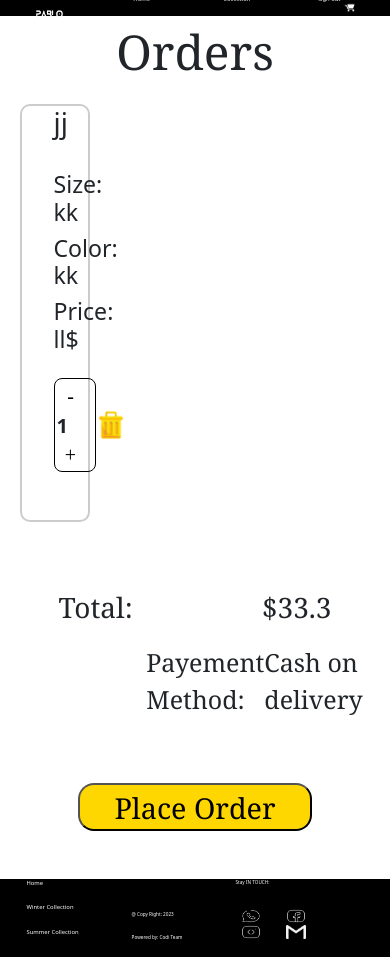
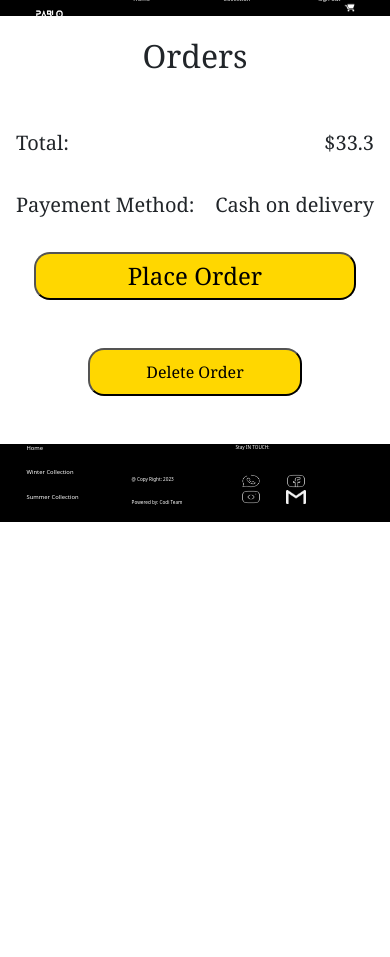
Before and after one commit to Rashabadran/E-commerce-frontend, a React (Create React App) app in the folder e-commerce/: page /Order in a window 390 px wide. After the commit the page ends 844 px from the top, so only its background shows below. Built offline with nearby package versions, Linux system fonts and the light colour scheme.

Commit message:
ReadyForFatima

```diff
--- a/e-commerce/package.json
+++ b/e-commerce/package.json
@@ -3,6 +3,7 @@
   "version": "0.1.0",
   "private": true,
   "dependencies": {
+    "@emailjs/browser": "^3.11.0",
     "@testing-library/jest-dom": "^5.16.5",
     "@testing-library/react": "^13.4.0",
     "@testing-library/user-event": "^13.5.0",
--- a/e-commerce/src/Order.css
+++ b/e-commerce/src/Order.css
@@ -10,6 +10,7 @@
   display: flex;
   flex-wrap: wrap;
   flex-direction: row;
+  column-gap: 2rem;
   justify-content: flex-start;
   align-items: center;
 }
@@ -18,9 +19,7 @@
   display: flex;
   flex-direction: column;
   border: 2px solid #ccc;
-    /* sets the border style */
   border-radius: 10px;
-    /* sets the border radius */
   width: 20%;
 }
 
@@ -37,10 +36,7 @@
 }
 
 .quantity {
-    display: flex;
-    flex-direction: row;
-    justify-content: space-between;
-    align-items: center;
+  margin-top: 2rem;
 }
 
 .Orders-page {
@@ -56,7 +52,7 @@
 }
 
 .order-total {
-    width: 25%;
+  width: 50%;
   margin-top: 4rem;
   display: flex;
   justify-content: space-between;
@@ -66,7 +62,7 @@
 }
 
 .order-pay {
-    width: 25%;
+  width: 50%;
   display: flex;
   justify-content: space-between;
   align-items: center;
@@ -86,16 +82,6 @@
   font-family: Cambria, Cochin, Georgia, Times, "Times New Roman", serif;
 }
 
-.count-button {
-    display: flex;
-}
-
-.borderrA {
-    border: 1px solid black;
-    padding: 2px;
-    border-radius: 8px;
-}
-
 .delete-icon {
   width: 30px;
   height: 30px;
@@ -103,130 +89,139 @@
 
 .order-title {
   margin-bottom: 2rem;
+  margin-top: 2rem;
 }
 
-.count-button__decrease,
-.count-button__increase {
-    background-color: white;
-    border: none;
-    font-size: 20px;
-    width: 30px;
-    height: 30px;
-    text-align: center;
-    line-height: 1;
-    cursor: pointer;
-    font-family: "Times New Roman", Times, serif;
+.order-writing > p {
+  font-size: 1.2rem;
 }
 
-.count-button__quantity {
-    margin: 0 10px;
-    font-size: 25px;
-    font-weight: bold;
-}
-
-@media screen and (max-width: 768px) {
-    .orders-all {
-        width: 90%;
-        margin: 0 auto;
-        margin-top: 1rem;
-        margin-left: auto;
-        margin-right: auto;
-    }
-
-    .order-image {
-        margin-left: 0;
-        margin-right: 0;
-    }
-
-    .Img-desc {
-        margin-top: -8rem;
-        margin-left: 0;
-        margin-right: 0;
-        font-size: 1.5rem;
-    }
-
-    .order-flex {
-        margin-left: 0;
-        flex-wrap: wrap;
-    }
-
-    .del-icon {
-        padding-right: 0;
-    }
-
-    .order-total {
-        width: 90%;
-        margin-left: auto;
-        margin-right: auto;
-        margin-top: 2rem;
-        font-size: 24px;
-    }
-
-    .order-check {
-        margin-left: auto;
-        margin-right: auto;
-        margin-bottom: 2rem;
-        margin-top: 2rem;
-        width: 80%;
+.orderalldelete {
+  margin-bottom: 3rem;
+  margin-top: 3rem;
+  margin-right: 3rem;
+  width: 15rem;
   height: 3rem;
   border-radius: 1rem;
   background-color: gold;
   color: black;
   font-size: 1.5rem;
+  font-family: Cambria, Cochin, Georgia, Times, "Times New Roman", serif;
+  align-self: end;
 }
 
-    .order-price {
-        font-size: 24px;
+
+/* Media queries for mobile */
+@media only screen and (max-width: 768px) {
+  .orders-div {
+    display: flex;
+    flex-direction: column;
+    align-items: center;
+    padding: 0 1rem;
   }
 
-    .count-button {
+  .order-style {
+    width: 100%;
+    display: flex;
+    flex-wrap: wrap;
+    justify-content: center;
+    align-items: center;
+  }
+
+  .order-det {
+    display: flex;
+    flex-direction: column;
+    border: 2px solid #ccc;
+    border-radius: 10px;
+    width: 90%;
+    margin: 1rem 0;
+  }
+
+  .order-img {
+    margin-top: 1rem;
+    width: 100%;
+  }
+
+  .order-writing {
+    margin: 1rem;
+  }
+
+  .quantity {
     margin-top: 1rem;
   }
 
-    .count-button__decrease,
-    .count-button__increase {
-        font-size: 18px;
-        width: 25px;
-        height: 25px;
+  .Orders-page {
+    font-size: 2rem;
+    font-family: Cambria, Cochin, Georgia, Times, "Times New Roman", serif;
+    text-align: center;
+    margin: 1rem;
   }
 
-    .count-button__quantity {
-        font-size: 18px;
-        margin: 0 5px;
-    }
+  .del-icon {
+    width: 2rem;
+    height: 2rem;
+    margin-left: auto;
   }
 
-@media screen and (max-width: 1024px) {
   .order-total {
-        width: 70%;
-        margin-left: auto;
-        margin-right: auto;
-        margin-top: 4rem;
-        font-size: 28px;
+    width: 100%;
+    margin-top: 2rem;
+    display: flex;
+    justify-content: space-between;
+    align-items: center;
+    font-family: Cambria, Cochin, Georgia, Times, "Times New Roman", serif;
+    font-size: 20px;
+    margin-bottom: 1rem;
+  }
+
+  .order-pay {
+    width: 100%;
+    display: flex;
+    justify-content: space-between;
+    align-items: center;
+    font-family: Cambria, Cochin, Georgia, Times, "Times New Roman", serif;
+    font-size: 20px;
   }
 
   .order-check {
-        margin-left: auto;
-        margin-right: auto;
-        margin-bottom: 3rem;
-        margin-top: 3rem;
-        width: 60%;
+    margin-bottom: 1rem;
+    margin-top: 1rem;
+    width: 90%;
     height: 3rem;
     border-radius: 1rem;
     background-color: gold;
     color: black;
-        font-size: 1.8rem;
+    font-size: 1.5rem;
+    font-family: Cambria, Cochin, Georgia, Times, "Times New Roman", serif;
   }
 
-    .count-button__decrease,
-    .count-button__increase {
-        font-size: 20px;
-        width: 28px;
-        height: 28px;
+  .delete-icon {
+    width: 20px;
+    height: 20px;
   }
 
-    .count-button__quantity {
-        font-size: 20px;
-        margin: 0 8px;
+  .order-title {
+    margin-bottom: 1rem;
+    margin-top: 1rem;
+    font-size: 1.5rem;
+  }
+
+  .order-writing > p {
+    font-size: 1rem;
+    margin: 0.5rem 0;
+  }
+
+  .orderalldelete {
+    margin-top: 2rem;
+    width: 60%;
+    height: 3rem;
+    align-self: center;
+    border-radius: 1rem;
+    background-color: gold;
+    color: black;
+    font-size: 1rem;
+    font-family: Cambria, Cochin, Georgia, Times, "Times New Roman", serif;
+    margin-left: 5%;
+    margin-right: 5%;
   }
 }
--- a/e-commerce/src/Order.js
+++ b/e-commerce/src/Order.js
@@ -8,24 +8,45 @@ import whatsapp from "./images/whatsapp.png";
 import instagram from "./images/instagram.png";
 import gmail from "./images/gmail.png";
 import React, { useState, useEffect } from "react";
+import emailjs from '@emailjs/browser';
+function Order() {
+  const sendEmail = () => {
+    emailjs.send('service_phdrfzg', 'template_j3wte84', {
+      to_email: 'badranrasha685@gmail.com',
+      message: 'Hello, this is a static message sent from the Contact Us form.'
+    }, 'bsgzj8RCp8iMedk0g')
+      .then((result) => {
+          console.log(result.text);
+      }, (error) => {
+          console.log(error.text);
+      });
+  };
+  const [cartItems, setCartItems] = useState(JSON.parse(localStorage.getItem("cartItems")) || []);
 
-function Order() {
-  const [count, setCount] = useState(1);
-
-  const handleDecrease = () => {
-    if (count > 1) {
-      setCount(count - 1);
-    }
-  };
-
-  const handleIncrease = () => {
-    setCount(count + 1);
-  };
+ function deleteProductFromLocalStorage(id) {
+  const updatedProducts = cartItems.filter((product) => product._id !== id);
+  localStorage.setItem('cartItems', JSON.stringify(updatedProducts));
+}
 
 
-  const cartItems = JSON.parse(localStorage.getItem('cartItems')) || [];
 
-  {console.log("cart",cartItems)}
+function handleProductClick(id) {
+  deleteProductFromLocalStorage(id);
+  const updatedCartItems = cartItems.filter((item) => item._id !== id);
+  setCartItems(updatedCartItems);
+}
+
+
+function clearLocalStorage() {
+  localStorage.clear();
+  window.location.reload();
+}
+
+
+
+  {
+    console.log("cart", cartItems);
+  }
   return (
     <>
       <div className="navbar-container">
@@ -48,36 +69,22 @@ function Order() {
 
       <div className="orders-div">
         <div className="order-style">
-          <div className="order-det">
-            <div className="order-writing">
-              <div className="order-title">
-                <h1>jj</h1>
-              </div>
-              <h3>Size: kk</h3>
-              <h3>Color: kk</h3>
-              <h3>Price: ll$</h3>
-              <div className="quantity">
-                <div className="count-button">
-                  <p className="borderrA">
-                    <button
-                      className="count-button__decrease"
-                      onClick={handleDecrease}
-                    >
-                      -
-                    </button>
-                    <span className="count-button__quantity"> {count}</span>
-                    <button
-                      className="count-button__increase"
-                      onClick={handleIncrease}
-                    >
-                      +
-                    </button>
-                  </p>
+          {cartItems.map((item) => (
+            <div className="order-det" key={item._id}>
+              <div className="order-writing">
+                <div className="order-title">
+                  <h2>{item.title}</h2>
                 </div>
-                <img className="delete-icon" src={del} alt="" />
+                <p>Size: {item.size}</p>
+                <p>Color: {item.color}</p>
+                <p>Price: {item.price}</p>
+                <p>Quantity: {item.quantity}</p>
+                <div className="quantity">
+                <img className="delete-icon" onClick={() => handleProductClick(item._id)} src={del} alt="" />
+                </div>
               </div>
             </div>
-          </div>
+          ))}
         </div>
         <div className="order-total">
           <div>
@@ -95,7 +102,8 @@ function Order() {
             <p>Cash on delivery</p>
           </div>
         </div>
-        <button className="order-check">Place Order</button>
+        <button className="order-check" onClick={() => sendEmail()}>Place Order</button>
+         <button className="orderalldelete" onClick={()=>clearLocalStorage()}>Delete Order</button>
       </div>
 
       <div>
```
Also changed, not shown: 1 other file (tests, documents, lock files or other folders). Lines whose indentation alone changed are shown as unchanged.
